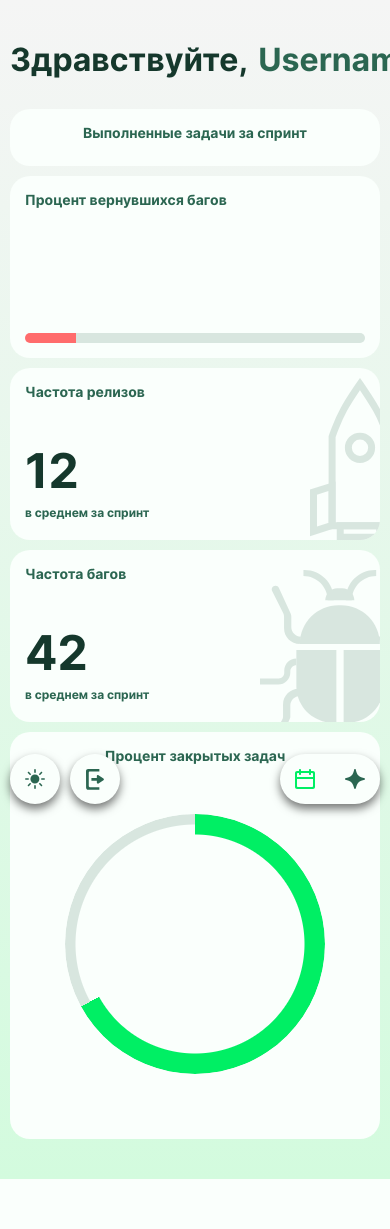
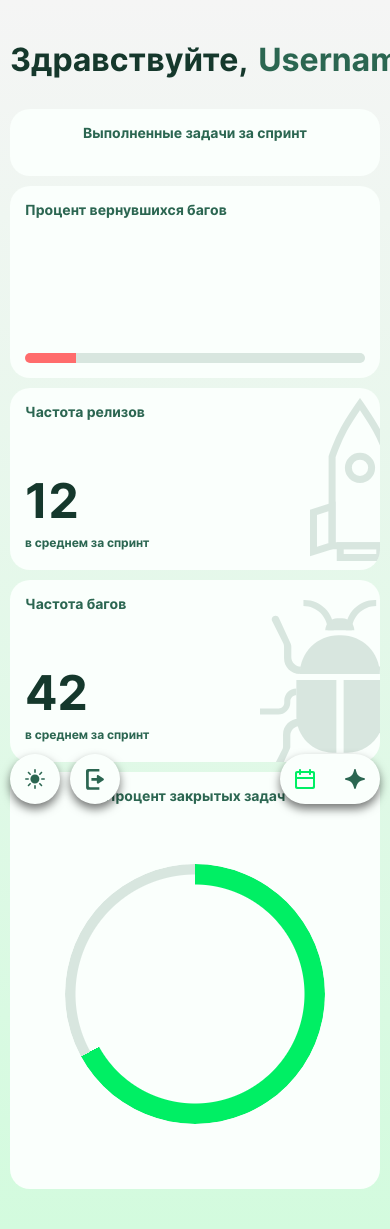
Before and after one commit to XeKyT0811/centrinvest-case, a Flask app: page / in a window 390 px wide; the page is wider, and only the part inside the window is pictured. Before the commit the page ends 1179 px from the top of that part, so only its background shows below. Run offline with Flask 3, Linux system fonts and the light colour scheme; the visitor is signed in with stand-in values (Sample User, id 1); parts of the project's set-up code (start-up, migrations or seed data) failed here and were passed over.

Commit message:
Minor mobile UI tweaks

```diff
--- a/static/assets/css/index-elements.css
+++ b/static/assets/css/index-elements.css
@@ -476,4 +476,10 @@
             width: 100%;
         }
     }
+    #chart-toggler {
+        height: 50px;
+    }
+    .block-title {
+        margin-bottom: 10px;
+    }
 }
```
